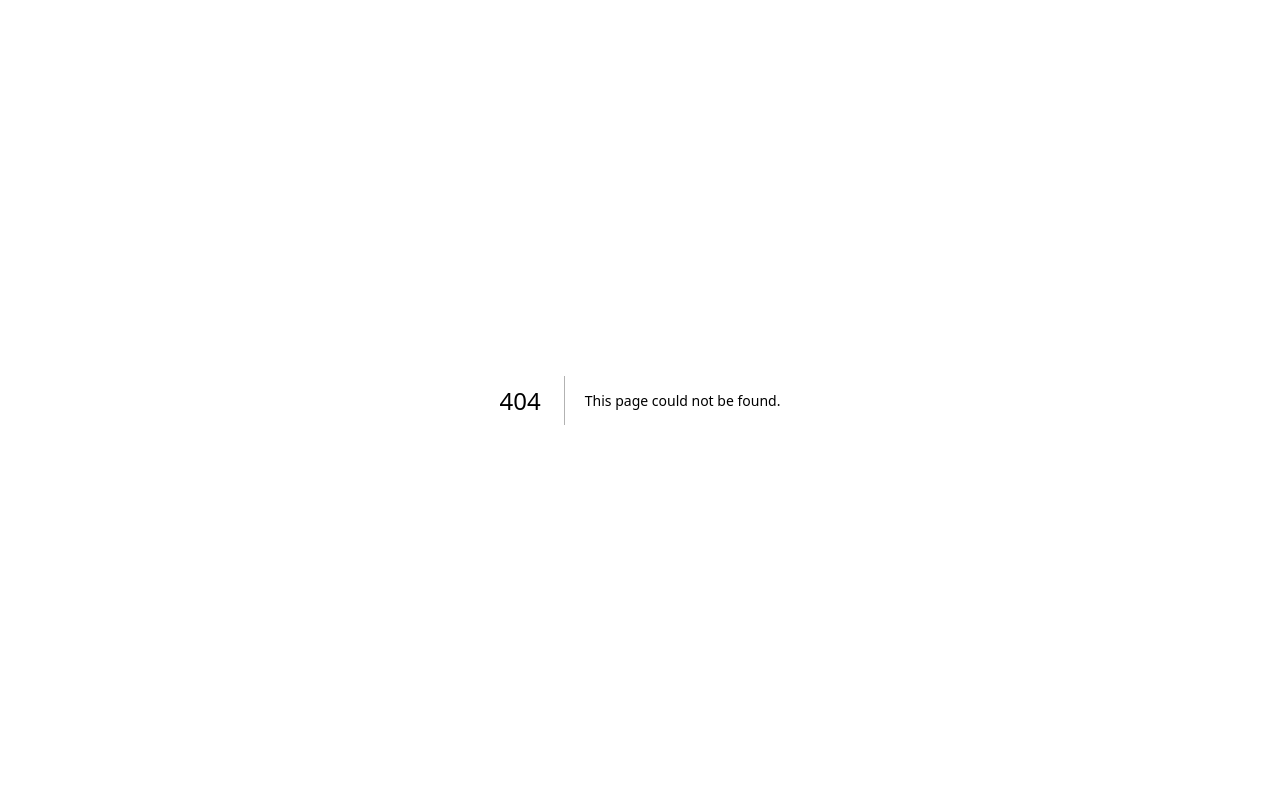
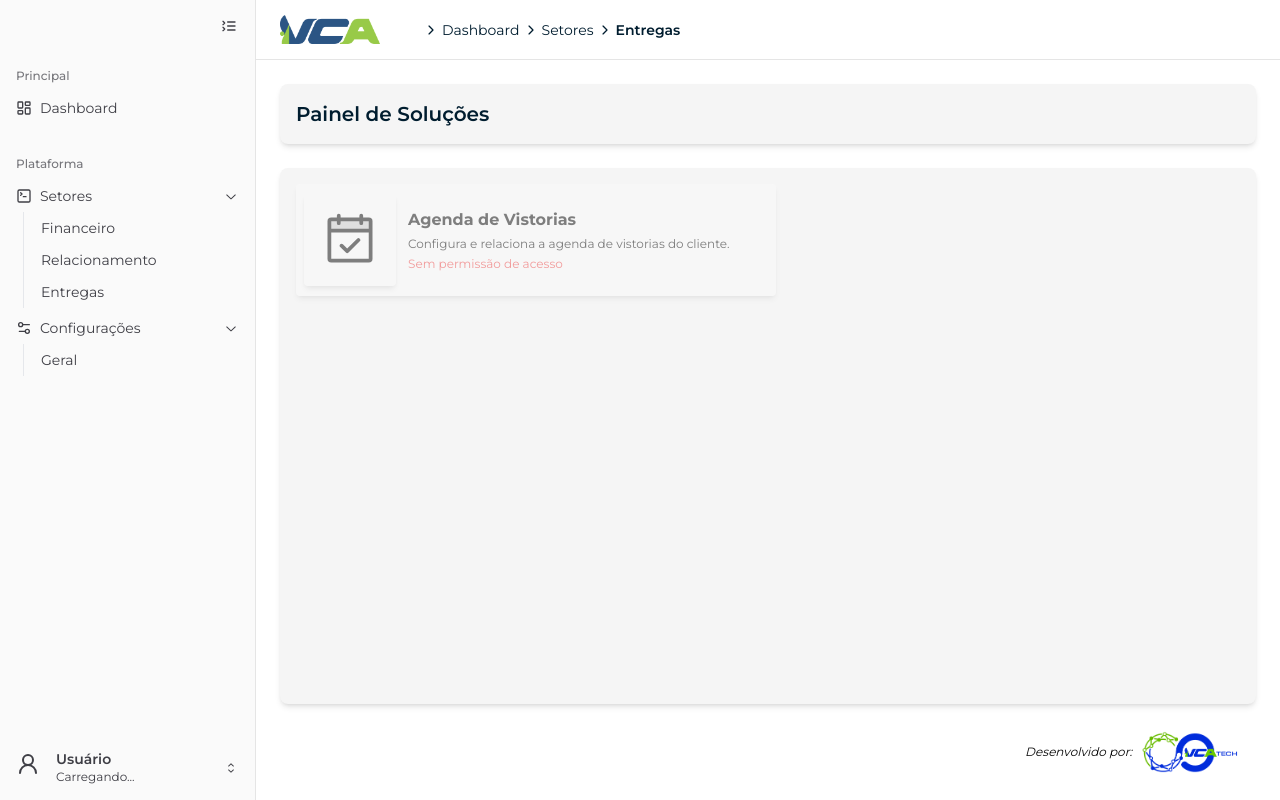
Before and after one commit to ti-vca-construtora/vca-tech, a Next.js app: page /dashboard/setores/entregas in a window 1280 px wide. Before the commit this address had no page. Built offline with nearby package versions, Linux system fonts and the light colour scheme.

Commit message:
feat: agendamento de vistorias v1

```diff
--- a/src/app/dashboard/_components/sidebar.tsx
+++ b/src/app/dashboard/_components/sidebar.tsx
@@ -29,6 +29,10 @@ const data = {
         {
           title: 'Relacionamento',
           url: '/dashboard/setores/relacionamento?title=Painel de Soluções - Relacionamento',
+        },
+        {
+          title: 'Entregas',
+          url: '/dashboard/setores/entregas?title=Painel de Soluções - Entregas',
         },
       ],
     },
--- /dev/null
+++ b/src/app/dashboard/setores/entregas/page.tsx
@@ -0,0 +1,37 @@
+'use client'
+
+import React from 'react'
+import { PiCalendarCheckDuotone } from 'react-icons/pi'
+
+import { Solucoes, SolucoesCard } from '@/components/solucoes-card'
+
+const solucoesData: Solucoes[] = [
+  {
+    titulo: 'Agenda de Vistorias',
+    descricao: 'Configura e relaciona a agenda de vistorias do cliente.',
+    Icon: PiCalendarCheckDuotone,
+    href: 'agenda-vistorias?title=Agenda de Vistorias',
+    area: 'entregas',
+    permission: 'agendamento-vistorias',
+  },
+]
+
+const Entregas = () => {
+  return (
+    <div className="flex flex-col gap-3 h-full w-full p-4">
+      {solucoesData.map((item, index) => (
+        <SolucoesCard
+          titulo={item.titulo}
+          descricao={item.descricao}
+          Icon={item.Icon}
+          key={index}
+          href={item.href}
+          area={item.area}
+          permission={item.permission}
+        />
+      ))}
+    </div>
+  )
+}
+
+export default Entregas
```
